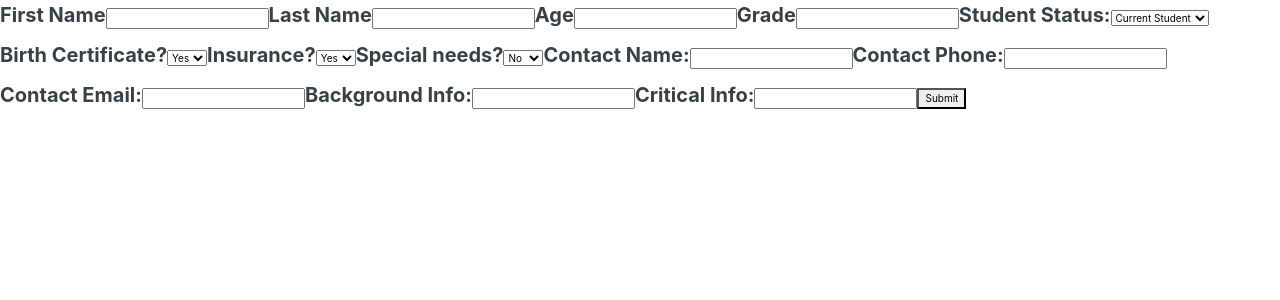
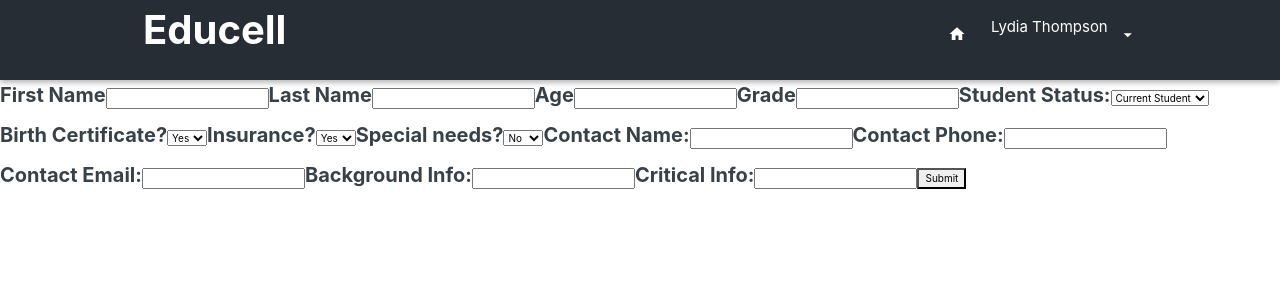
Before and after one commit to International-School-Social-Worker-BW/Front-End, a React (Create React App) app in the folder international-ssw/: page /add in a window 1280 px wide. Shown: the top 300 px of the page. Built offline with nearby package versions, Linux system fonts and the light colour scheme.

Commit message:
added private nav to addStudent form

```diff
--- a/international-ssw/src/components/AddStudent.js
+++ b/international-ssw/src/components/AddStudent.js
@@ -1,8 +1,9 @@
-//add student form page
+//add student form page Form logic is currently not working.
 import React from "react"
 import {connect} from 'react-redux';
 import axios from 'axios';
 import { addStudent } from '../store/actions';
+import ProtectedNavBar from './ProtectedNavBar.js';
 
 class AddStudent extends React.Component {
 
@@ -41,6 +42,8 @@ handleSubmit = e => {
 
     render() {
         return (
+            <section>
+                <ProtectedNavBar />
             <div>
                 <form onSubmit={this.handleSubmit}>
                 <label>First Name</label>
@@ -144,6 +147,7 @@ handleSubmit = e => {
 
                 </form>
             </div>
+            </section>
         )
     }
 }
```
